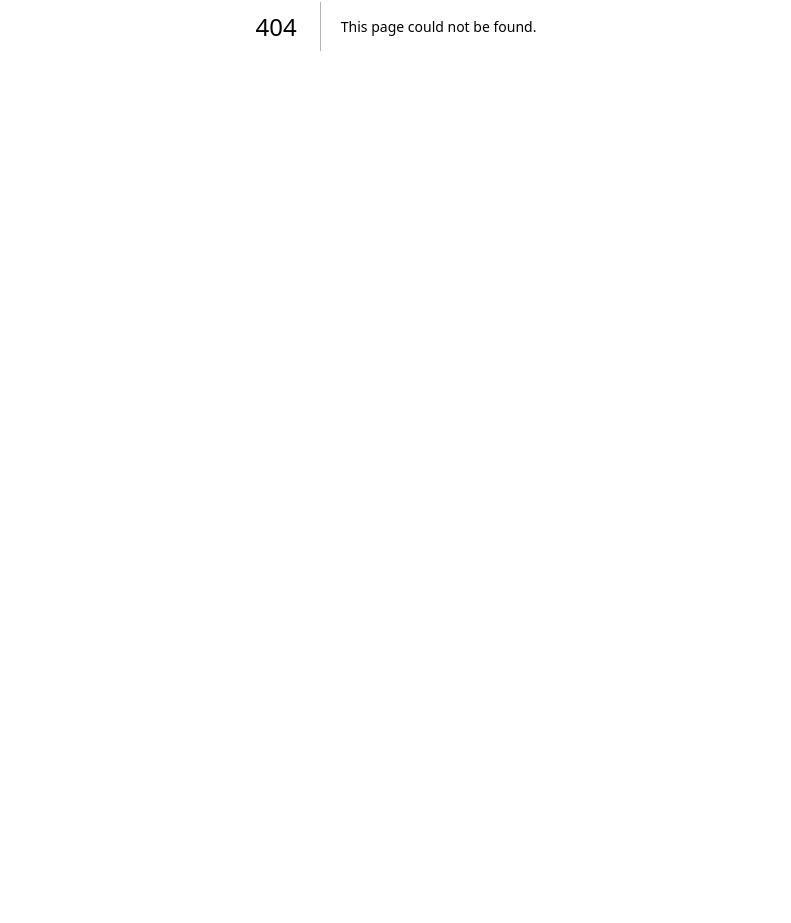
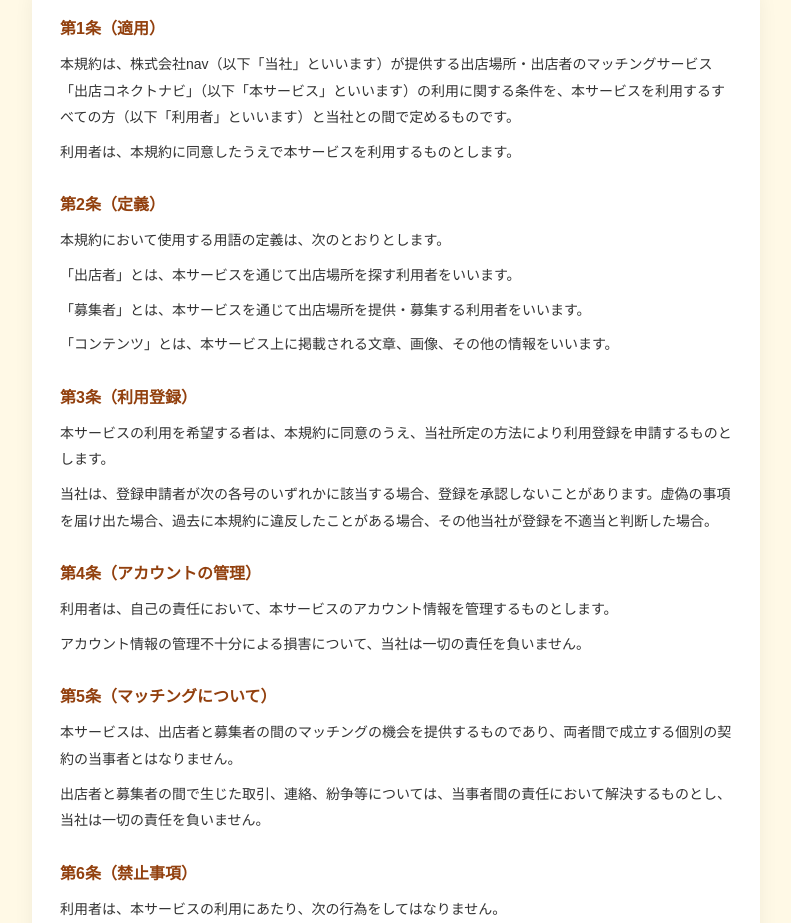
Before and after one commit to rinfuku0917/shutten-connect-navi, a Next.js app: page /terms in a window 1280 px wide. Before the commit this address had no page. Shown: the part 374-1297 px from the top of the page, without its empty margins (244-1035 px from the left). Before the commit the page ends 800 px from the top, so only its background shows below. Built offline with nearby package versions, Linux system fonts and the light colour scheme.

Commit message:
利用規約ページ(/terms)追加

```diff
--- /dev/null
+++ b/app/terms/page.tsx
@@ -0,0 +1,88 @@
+'use client'
+import Nav from '../components/Nav'
+import Link from 'next/link'
+
+const sections: { title: string; body: string[] }[] = [
+  { title: '第1条（適用）', body: [
+    '本規約は、株式会社nav（以下「当社」といいます）が提供する出店場所・出店者のマッチングサービス「出店コネクトナビ」（以下「本サービス」といいます）の利用に関する条件を、本サービスを利用するすべての方（以下「利用者」といいます）と当社との間で定めるものです。',
+    '利用者は、本規約に同意したうえで本サービスを利用するものとします。',
+  ] },
+  { title: '第2条（定義）', body: [
+    '本規約において使用する用語の定義は、次のとおりとします。',
+    '「出店者」とは、本サービスを通じて出店場所を探す利用者をいいます。',
+    '「募集者」とは、本サービスを通じて出店場所を提供・募集する利用者をいいます。',
+    '「コンテンツ」とは、本サービス上に掲載される文章、画像、その他の情報をいいます。',
+  ] },
+  { title: '第3条（利用登録）', body: [
+    '本サービスの利用を希望する者は、本規約に同意のうえ、当社所定の方法により利用登録を申請するものとします。',
+    '当社は、登録申請者が次の各号のいずれかに該当する場合、登録を承認しないことがあります。虚偽の事項を届け出た場合、過去に本規約に違反したことがある場合、その他当社が登録を不適当と判断した場合。',
+  ] },
+  { title: '第4条（アカウントの管理）', body: [
+    '利用者は、自己の責任において、本サービスのアカウント情報を管理するものとします。',
+    'アカウント情報の管理不十分による損害について、当社は一切の責任を負いません。',
+  ] },
+  { title: '第5条（マッチングについて）', body: [
+    '本サービスは、出店者と募集者の間のマッチングの機会を提供するものであり、両者間で成立する個別の契約の当事者とはなりません。',
+    '出店者と募集者の間で生じた取引、連絡、紛争等については、当事者間の責任において解決するものとし、当社は一切の責任を負いません。',
+  ] },
+  { title: '第6条（禁止事項）', body: [
+    '利用者は、本サービスの利用にあたり、次の行為をしてはなりません。',
+    '法令または公序良俗に違反する行為、犯罪行為に関連する行為、当社や第三者の権利を侵害する行為、虚偽の情報を登録・掲載する行為、本サービスの運営を妨害する行為、その他当社が不適切と判断する行為。',
+  ] },
+  { title: '第7条（本サービスの提供の停止等）', body: [
+    '当社は、システムの保守点検、天災等の不可抗力、その他運営上または技術上やむを得ない事由が生じた場合、利用者に事前に通知することなく本サービスの全部または一部の提供を停止または中断することができます。',
+    'これにより利用者に生じた損害について、当社は一切の責任を負いません。',
+  ] },
+  { title: '第8条（利用制限および登録抹消）', body: [
+    '当社は、利用者が本規約に違反した場合、事前の通知なく、当該利用者に対して本サービスの利用を制限し、または登録を抹消することができます。',
+  ] },
+  { title: '第9条（免責事項）', body: [
+    '当社は、本サービスに事実上または法律上の瑕疵がないことを明示的にも黙示的にも保証するものではありません。',
+    '当社は、本サービスに起因して利用者に生じたあらゆる損害について、当社の故意または重過失による場合を除き、一切の責任を負いません。',
+  ] },
+  { title: '第10条（サービス内容の変更等）', body: [
+    '当社は、利用者への事前の通知をもって、本サービスの内容を変更し、または本サービスの提供を終了することができます。これにより利用者に生じた損害について、当社は一切の責任を負いません。',
+  ] },
+  { title: '第11条（利用規約の変更）', body: [
+    '当社は、必要と判断した場合には、利用者に通知することなくいつでも本規約を変更することができるものとします。変更後の規約は、本サービス上に掲載した時点から効力を生じるものとします。',
+  ] },
+  { title: '第12条（準拠法・裁判管轄）', body: [
+    '本規約の解釈にあたっては、日本法を準拠法とします。',
+    '本サービスに関して紛争が生じた場合には、当社の本店所在地を管轄する裁判所を専属的合意管轄とします。',
+  ] },
+]
+
+export default function TermsPage() {
+  return (
+    <div style={{ minHeight: '100vh', background: '#FFF9E6', width: '100%', maxWidth: '100vw', overflowX: 'hidden' }}>
+      <Nav />
+
+      <div style={{ background: 'linear-gradient(rgba(245,166,35,0.78), rgba(232,130,12,0.88)), url(/hero-top.png) center/cover no-repeat', padding: '72px 16px', textAlign: 'center' }}>
+        <h1 style={{ fontSize: 'clamp(24px,5vw,36px)', fontWeight: 900, color: '#fff', margin: 0, textShadow: '0 2px 8px rgba(0,0,0,0.4)' }}>利用規約</h1>
+        <p style={{ fontSize: '14px', color: '#fff', marginTop: '10px', opacity: 0.95, textShadow: '0 1px 4px rgba(0,0,0,0.4)' }}>出店コネクトナビ ご利用にあたって</p>
+      </div>
+
+      <div style={{ maxWidth: '760px', margin: '0 auto', padding: '40px 16px' }}>
+        <div style={{ background: '#fff', borderRadius: '16px', boxShadow: '0 4px 20px rgba(0,0,0,0.06)', padding: '32px 28px' }}>
+          {sections.map((sec) => (
+            <div key={sec.title} style={{ marginBottom: '28px' }}>
+              <h2 style={{ fontSize: '16px', fontWeight: 800, color: '#92400E', marginBottom: '10px' }}>{sec.title}</h2>
+              {sec.body.map((p, i) => (
+                <p key={i} style={{ fontSize: '14px', color: '#333', lineHeight: 1.9, marginBottom: '8px' }}>{p}</p>
+              ))}
+            </div>
+          ))}
+          <p style={{ fontSize: '13px', color: '#888', marginTop: '8px' }}>制定日: 2026年6月24日</p>
+        </div>
+
+        <div style={{ textAlign: 'center', marginTop: '32px' }}>
+          <Link href="/" style={{ display: 'inline-block', padding: '12px 28px', borderRadius: '10px', background: '#F5A623', color: '#fff', fontSize: '14px', fontWeight: 700, textDecoration: 'none' }}>トップへ戻る</Link>
+        </div>
+      </div>
+
+      <div style={{ background: '#F5A623', padding: '20px', textAlign: 'center', marginTop: '40px' }}>
+        <div style={{ fontSize: '12px', color: '#fff' }}>© 2026 出店コネクトナビ All Rights Reserved.</div>
+      </div>
+    </div>
+  )
+}
```
